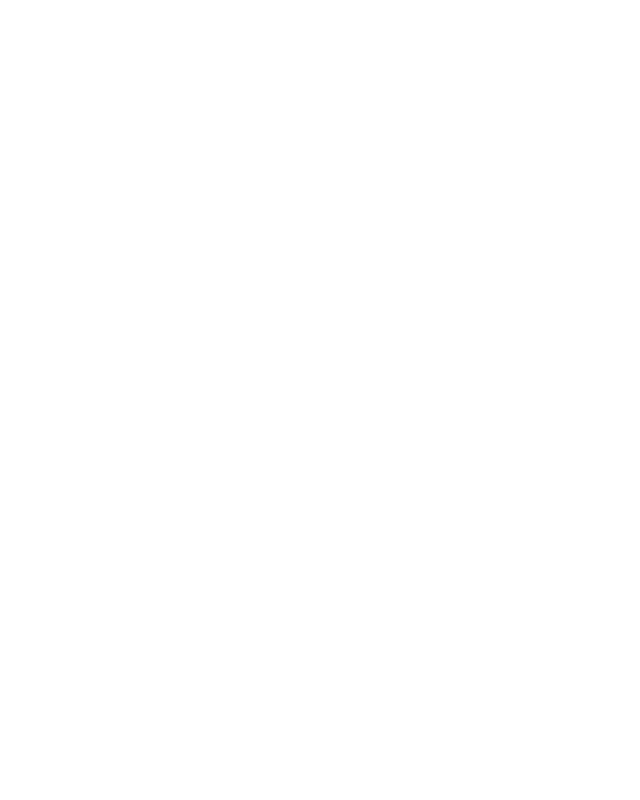
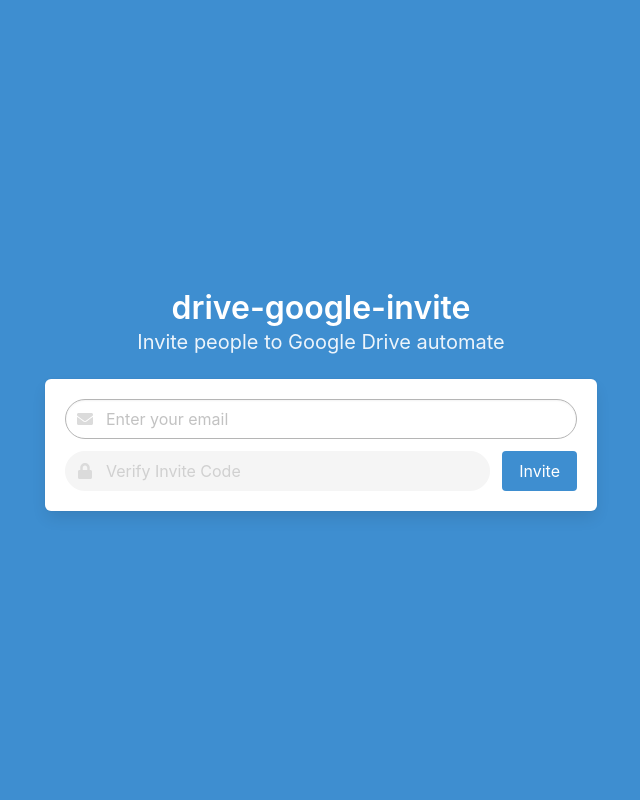
Before and after one commit to roharon/google-drive-invite, a Flask app: page /invite in a window 1280 px wide. Before the commit the part shown is empty. Shown: the whole page, without its empty margins (319-959 px from the left). Run offline with Flask 2, Linux system fonts and the light colour scheme; some libraries are stand-ins or nearby versions.

Commit message:
add: front

```diff
--- a/templates/invite.html
+++ b/templates/invite.html
@@ -1,9 +1,83 @@
 <!DOCTYPE html>
 <html>
-    <head>
 
-    </head>
-    <body>
+<head>
+    <meta charset="utf-8">
+    <meta name="viewport" content="width=device-width, initial-scale=1">
+    <title>drive-google-invite</title>
+    <link rel="stylesheet" href="https://cdn.jsdelivr.net/npm/bulma@0.8.0/css/bulma.min.css">
+    <script defer src="https://use.fontawesome.com/releases/v5.3.1/js/all.js"></script>
+</head>
 
-    </body>
+<body>
+    <section class="hero is-info is-fullheight">
+        <div class="hero-body">
+            <div class="container has-text-centered">
+                <div class="column is-6 is-offset-3">
+                    <h1 class="title">
+                        drive-google-invite
+                    </h1>
+                    <h2 class="subtitle">
+                        Invite people to Google Drive automate
+                    </h2>
+                    <div class="box">
+                        <div class="field is-grouped">
+                            <p class="control is-expanded has-icons-left">
+                                <input class="input is-rounded is-hovered" id="email" type="email"
+                                    placeholder="Enter your email">
+
+                                <span class="icon is-small is-left">
+                                    <i class="fas fa-envelope"></i>
+                                </span>
+                            </p>
+                        </div>
+                        <div class="field is-grouped">
+                            <p class="control is-expanded has-icons-left">
+                                <input class="is-rounded input" type="text" id="code" placeholder="Verify Invite Code"
+                                    disabled>
+                                <span class="icon is-small is-left">
+                                    <i class="fas fa-lock"></i>
+                                </span>
+                            </p>
+                            <p class="control">
+                                <a class="button is-info" id="submit">
+                                    Invite
+                                </a>
+                            </p>
+                        </div>
+                    </div>
+                </div>
+            </div>
+        </div>
+
+    </section>
+
+</body>
+
+<script>
+    var email = document.getElementById("email")
+    var code = document.getElementById("code")
+    var submit = document.getElementById("submit")
+
+    submit.addEventListener("click", function (evt) {
+        evt.preventDefault();
+
+        var data = {
+            email: email.value
+        }
+
+        console.log(data)
+        fetch("/invite", {
+            method: "POST",
+            headers: new Headers({
+                "content-type": "application/json"
+            }),
+            body: JSON.stringify(data)
+        }).then(res => {
+            console.log("Request complete! response:", res);
+        });
+    })
+
+</script>
+
 </html>
```
